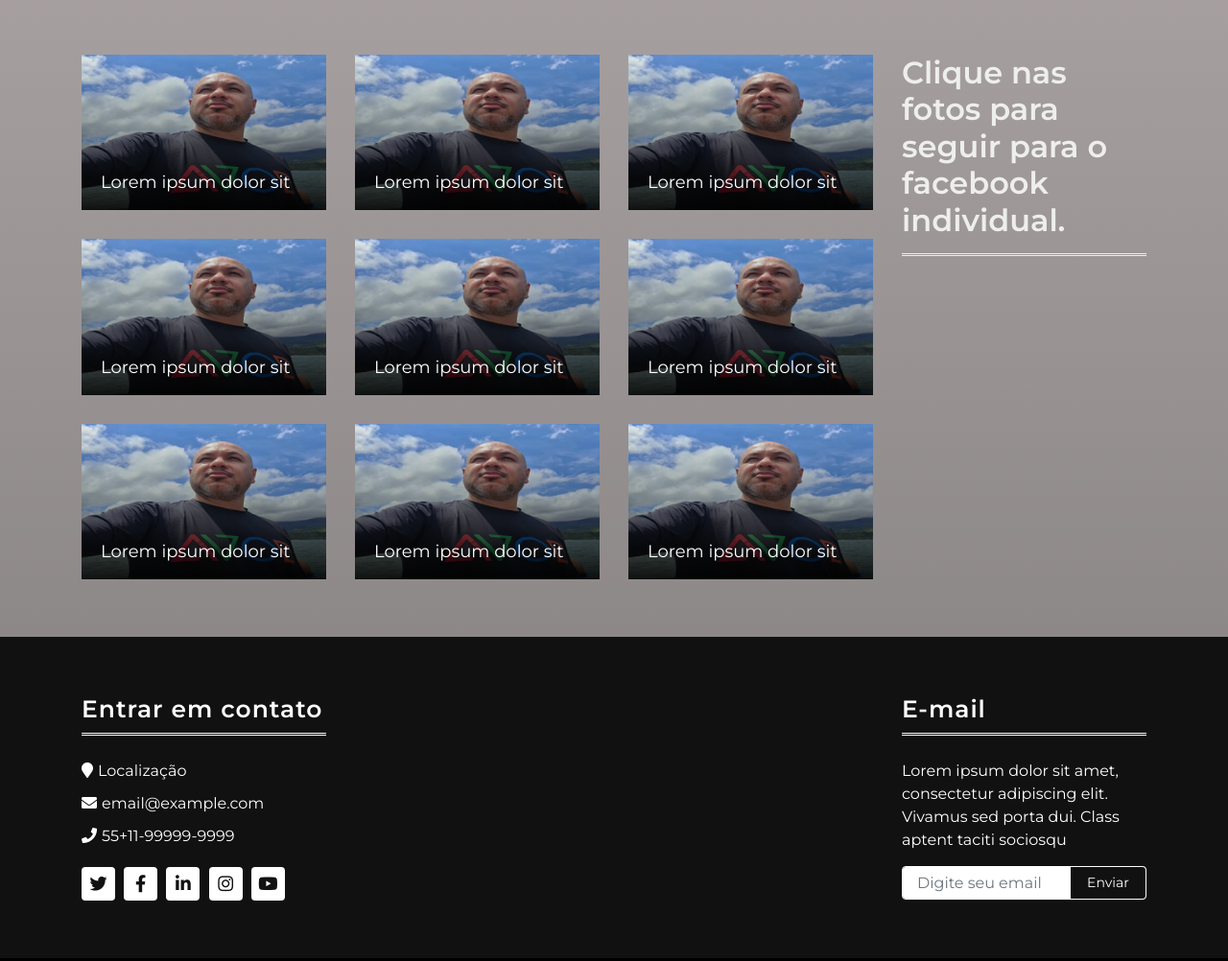
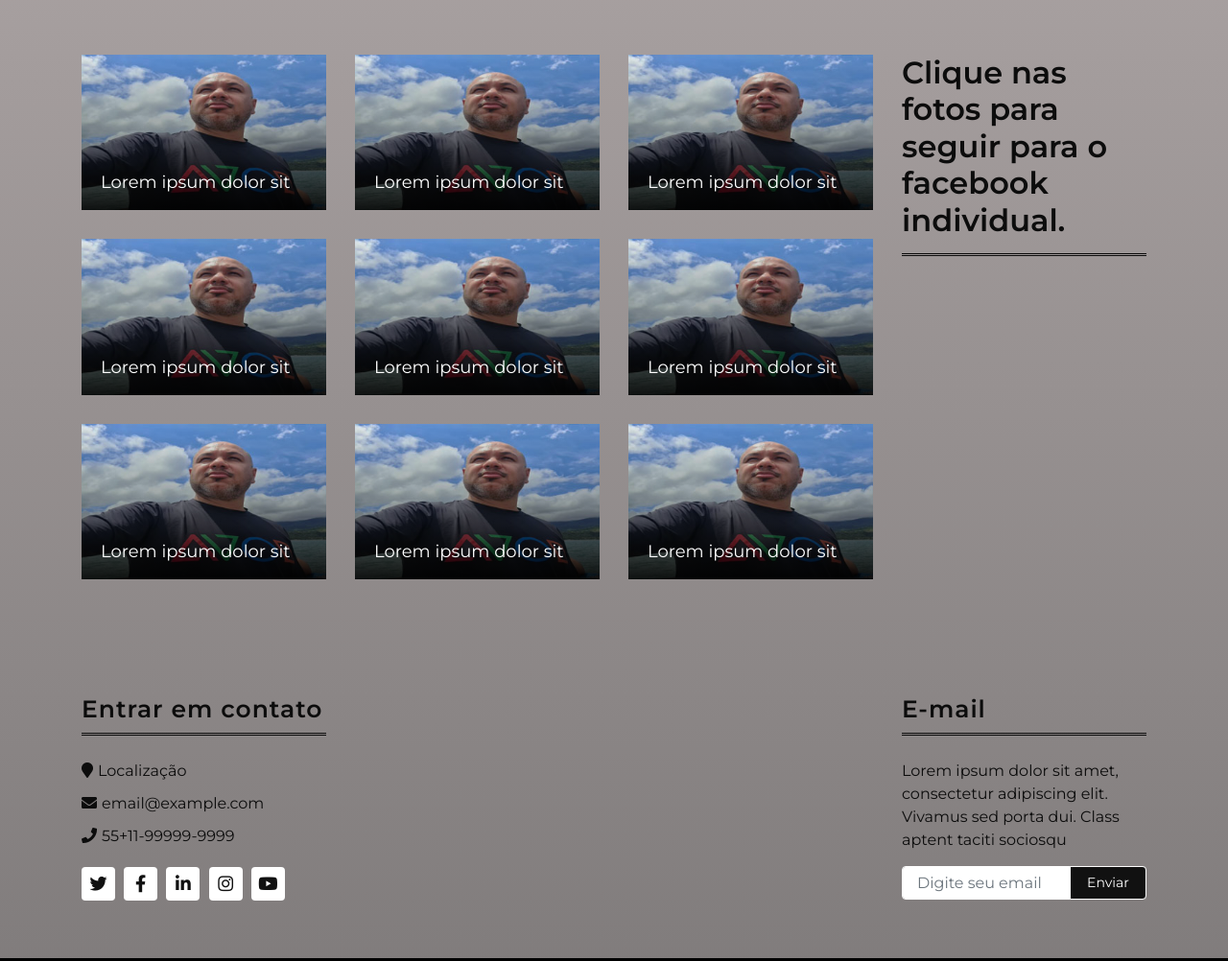
Before and after one commit to NeioBomAtk/Album-particular, a plain HTML site: page index.html in a window 1280 px wide. Shown: the part 1604-2606 px from the top of the page at 96% size. Drawn offline with nearby package versions, Linux system fonts and the light colour scheme.

Commit message:
atulizaçao sabado

```diff
--- a/style.css
+++ b/style.css
@@ -703,10 +703,10 @@ button.btn:hover {
 }
 
 .main-news .mn-list h2 {
-    color: #eeeeee;
+    color: #0c0c0c;
     margin-bottom: 30px;
     padding-bottom: 15px;
-    border-bottom: 3px double #eeeeee;
+    border-bottom: 3px double #0c0c0c;
 }
 
 .main-news .mn-list ul {
@@ -1144,26 +1144,26 @@ button.btn:hover {
 .footer {
     position: relative;
     padding: 60px 0 0 0;
-    background: #111111;
+    background: linear-gradient(#7e7a7a #e2d6d6)
 }
 
 .footer .footer-widget {
     position: relative;
     width: 100%;
-    margin-bottom: 60px;
+    margin-bottom: 60px
 }
 
 .footer .footer-widget .title {
-    color: #ffffff;
+    color: #0c0c0c;
     font-size: 25px;
     letter-spacing: 1px;
     padding-bottom: 10px;
     margin-bottom: 25px;
-    border-bottom: 3px double #ffffff;
+    border-bottom: 3px double #0c0c0c
 }
 
 .footer .footer-widget p {
-    color: #ffffff;
+    color: #0c0c0c;
 }
 
 .footer .footer-widget ul {
@@ -1181,7 +1181,7 @@ button.btn:hover {
 }
 
 .footer .footer-widget ul li a {
-    color: #ffffff;
+    color: #0c0c0c;
     white-space: nowrap;
     display: block;
     line-height: 23px;
@@ -1201,12 +1201,12 @@ button.btn:hover {
 
 .footer .contact-info p {
     margin-bottom: 10px;
-    color: #ffffff;
+    color: #0c0c0c;
     font-size: 16px;
 }
 
 .footer .contact-info p i {
-    color: #ffffff;
+    color: #0c0c0c;
     margin-right: 5px;
 }
 
```
